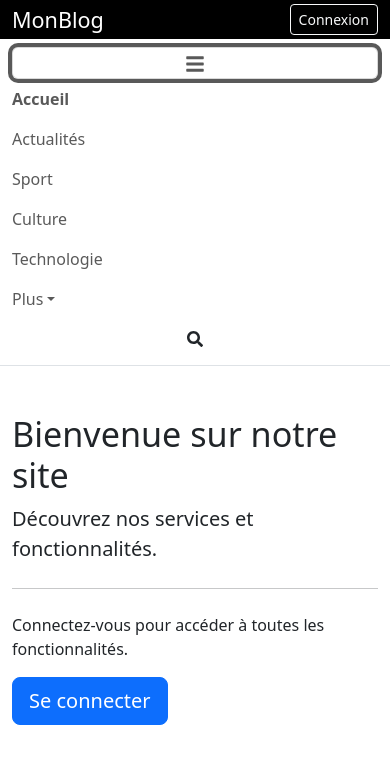
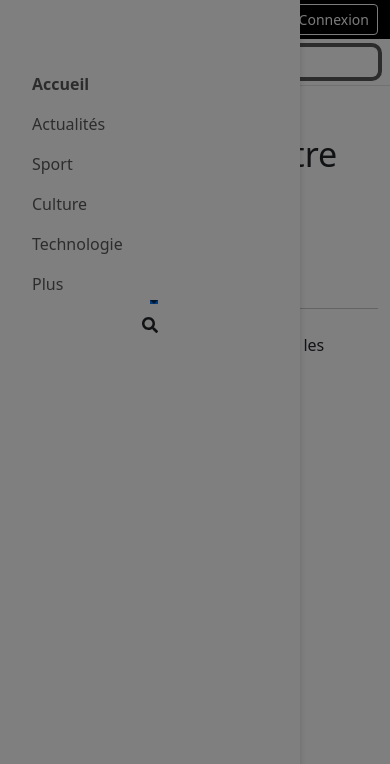
Before and after one commit to Alphonse243/blog-reactjs-front, a React (Create React App) app: page / in a window 390 px wide. Both pictures are taken after a click on the button 195 px from the left and 62 px from the top of the page. Shown: the top 764 px of the page. Built offline with nearby package versions, Linux system fonts and the light colour scheme.

Commit message:
bien navBar

```diff
--- a/src/components/Navbar.jsx
+++ b/src/components/Navbar.jsx
@@ -1,12 +1,28 @@
-import React, { useState } from 'react';
+import React, { useState, useEffect } from 'react';
 import { Link } from 'react-router-dom';
 import { isAuthenticated, logout } from '../services/auth';
 import { useNavigate } from 'react-router-dom';
-import { FaSearch, FaUserCircle, FaBars } from 'react-icons/fa';
+import { FaSearch, FaUserCircle, FaBars, FaTimes } from 'react-icons/fa';
+import '../styles/Navbar.css';
 
 const Navbar = () => {
   const navigate = useNavigate();
   const [showSearch, setShowSearch] = useState(false);
+  const [isMobileMenuOpen, setIsMobileMenuOpen] = useState(false);
+  const [scrolled, setScrolled] = useState(false);
+
+  useEffect(() => {
+    const handleScroll = () => {
+      setScrolled(window.scrollY > 50);
+    };
+    window.addEventListener('scroll', handleScroll);
+    return () => window.removeEventListener('scroll', handleScroll);
+  }, []);
+
+  const toggleMobileMenu = () => {
+    setIsMobileMenuOpen(!isMobileMenuOpen);
+    document.body.style.overflow = !isMobileMenuOpen ? 'hidden' : '';
+  };
 
   const handleLogout = () => {
     logout();
@@ -14,8 +30,8 @@ const Navbar = () => {
   };
 
   return (
-    <>
-      <div className="bg-black text-white py-1">
+    <div className="navbar-container">
+      <div className={`bg-black text-white py-1 top-nav ${scrolled ? 'shadow' : ''}`}>
         <div className="container d-flex justify-content-between align-items-center">
           <div className="d-flex align-items-center">
             <Link to="/" className="text-white text-decoration-none">
@@ -44,11 +60,15 @@ const Navbar = () => {
 
       <nav className="navbar navbar-expand-lg navbar-light bg-white border-bottom">
         <div className="container">
-          <button className="navbar-toggler" type="button" data-bs-toggle="collapse" data-bs-target="#navbarNav">
-            <FaBars />
+          <button
+            className="navbar-toggler border-0"
+            type="button"
+            onClick={toggleMobileMenu}
+          >
+            {isMobileMenuOpen ? <FaTimes /> : <FaBars />}
           </button>
 
-          <div className="collapse navbar-collapse" id="navbarNav">
+          <div className={`navbar-collapse ${isMobileMenuOpen ? 'show' : ''}`}>
             <ul className="navbar-nav me-auto">
               <li className="nav-item">
                 <Link className="nav-link fw-bold" to="/">Accueil</Link>
@@ -90,7 +110,7 @@ const Navbar = () => {
       </nav>
 
       {showSearch && (
-        <div className="container-fluid bg-light py-3 border-bottom">
+        <div className="search-container container-fluid bg-light py-3 border-bottom">
           <div className="container">
             <div className="input-group">
               <input
@@ -106,7 +126,12 @@ const Navbar = () => {
           </div>
         </div>
       )}
-    </>
+
+      <div
+        className={`mobile-overlay ${isMobileMenuOpen ? 'show' : ''}`}
+        onClick={toggleMobileMenu}
+      />
+    </div>
   );
 };
 
--- /dev/null
+++ b/src/styles/Navbar.css
@@ -0,0 +1,108 @@
+.navbar-container {
+  position: sticky;
+  top: 0;
+  z-index: 1000;
+}
+
+.top-nav {
+  transition: all 0.3s ease;
+}
+
+.nav-link {
+  position: relative;
+  transition: color 0.3s ease;
+}
+
+.nav-link::after {
+  content: '';
+  position: absolute;
+  bottom: 0;
+  left: 50%;
+  width: 0;
+  height: 2px;
+  background: #007bff;
+  transition: all 0.3s ease;
+  transform: translateX(-50%);
+}
+
+.nav-link:hover::after {
+  width: 100%;
+}
+
+.search-container {
+  transform-origin: top;
+  transition: all 0.3s ease;
+  animation: slideDown 0.3s ease;
+}
+
+.dropdown-menu {
+  animation: fadeIn 0.2s ease;
+}
+
+@keyframes slideDown {
+  from {
+    transform: scaleY(0);
+    opacity: 0;
+  }
+  to {
+    transform: scaleY(1);
+    opacity: 1;
+  }
+}
+
+@keyframes fadeIn {
+  from { opacity: 0; transform: translateY(-10px); }
+  to { opacity: 1; transform: translateY(0); }
+}
+
+/* Mobile Styles */
+@media (max-width: 991px) {
+  .navbar-collapse {
+    position: fixed;
+    top: 0;
+    left: -100%;
+    height: 100vh;
+    width: 80%;
+    max-width: 300px;
+    background: white;
+    transition: left 0.3s ease;
+    padding: 2rem;
+    box-shadow: 2px 0 5px rgba(0,0,0,0.1);
+  }
+
+  .navbar-collapse.show {
+    left: 0;
+  }
+
+  .navbar-nav {
+    margin-top: 2rem;
+  }
+
+  .nav-link::after {
+    display: none;
+  }
+
+  .dropdown-menu {
+    border: none;
+    background: #f8f9fa;
+    padding-left: 1rem;
+  }
+}
+
+.mobile-overlay {
+  display: none;
+  position: fixed;
+  top: 0;
+  left: 0;
+  width: 100%;
+  height: 100%;
+  background: rgba(0,0,0,0.5);
+  z-index: 999;
+  opacity: 0;
+  transition: opacity 0.3s ease;
+}
+
+.mobile-overlay.show {
+  display: block;
+  opacity: 1;
+}
```
